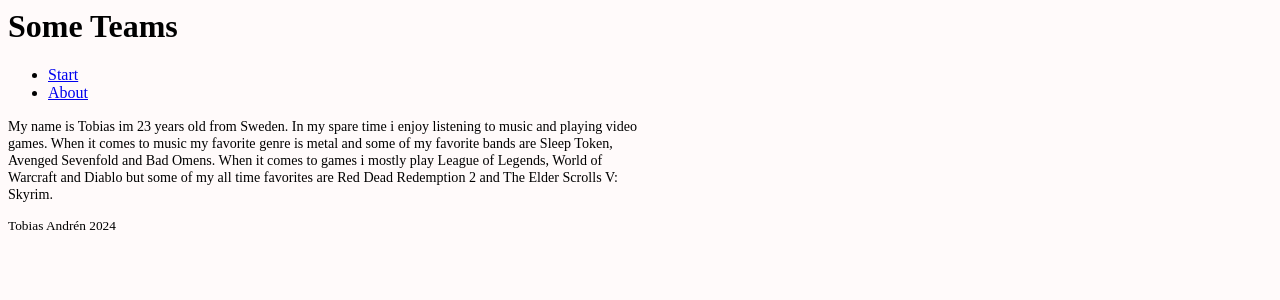
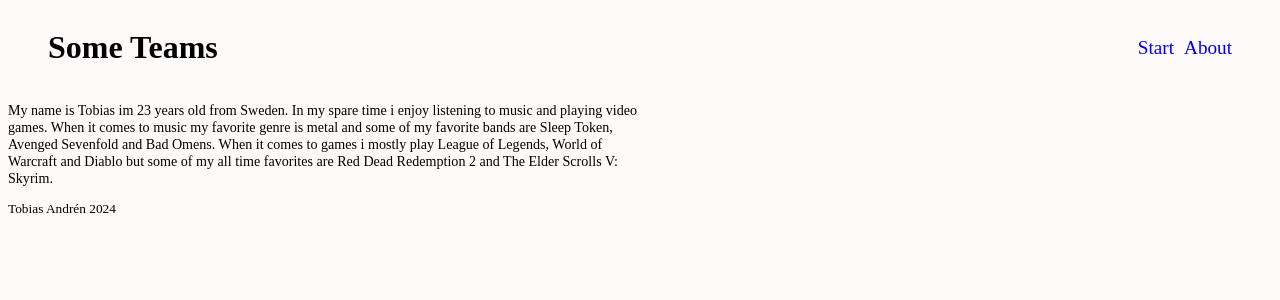
Before and after one commit to TobiasAndren/some-teams, a PHP site: page /about.php in a window 1280 px wide. Shown: the top 300 px of the page. Run offline with PHP 8.4, Linux system fonts and the light colour scheme.

Commit message:
made changes to the nav bar and header tag

```diff
--- a/project/header.php
+++ b/project/header.php
@@ -48,6 +48,24 @@
             margin-top: 5px;
         }
 
+        nav {
+            display: flex;
+            gap: 10px;
+        }
+
+        header {
+            display: flex;
+            justify-content: space-between;
+            align-items: center;
+            padding-right: 40px;
+            padding-left: 40px;
+        }
+
+        header a {
+            text-decoration: none;
+            font-size: 1.2rem;
+        }
+
         .about {
             font-size: 1.1vw;
             max-width: 50%;
@@ -71,10 +89,8 @@
 <body>
     <header>
         <h1>Some Teams</h1>
+        <nav>
+            <a href="index.php">Start</a>
+            <a href="about.php">About</a>
+        </nav>
     </header>
-    <nav>
-        <ul>
-            <li><a href="index.php">Start</a></li>
-            <li><a href="about.php">About</a></li>
-        </ul>
-    </nav>
```
